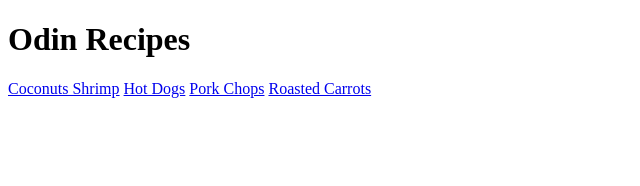
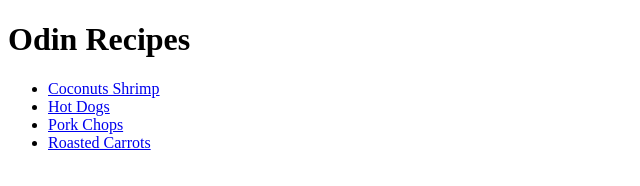
Before and after one commit to mebedoyag/odin-recipes, a plain HTML site: page index.html in a window 1280 px wide. Shown: the whole page, without its empty margins (0-640 px from the left). Drawn offline with Linux system fonts and the light colour scheme.

Commit message:
links for recipes in a list

```diff
--- a/index.html
+++ b/index.html
@@ -7,9 +7,12 @@
   <body>
     <h1>Odin Recipes</h1>
 
-    <a href="./recipes/coconutshrimp.html">Coconuts Shrimp</a>
-    <a href="./recipes/hotdogs.html">Hot Dogs</a>
-    <a href="./recipes/porkchops.html">Pork Chops</a>
-    <a href="./recipes/roastedcarrots.html">Roasted Carrots</a>
+    <ul>
+      <li><a href="./recipes/coconutshrimp.html">Coconuts Shrimp</a></li>
+      <li><a href="./recipes/hotdogs.html">Hot Dogs</a></li>
+      <li><a href="./recipes/porkchops.html">Pork Chops</a></li>
+      <li><a href="./recipes/roastedcarrots.html">Roasted Carrots</a></li>
+    </ul>
+
   </body>
 </html>
```
